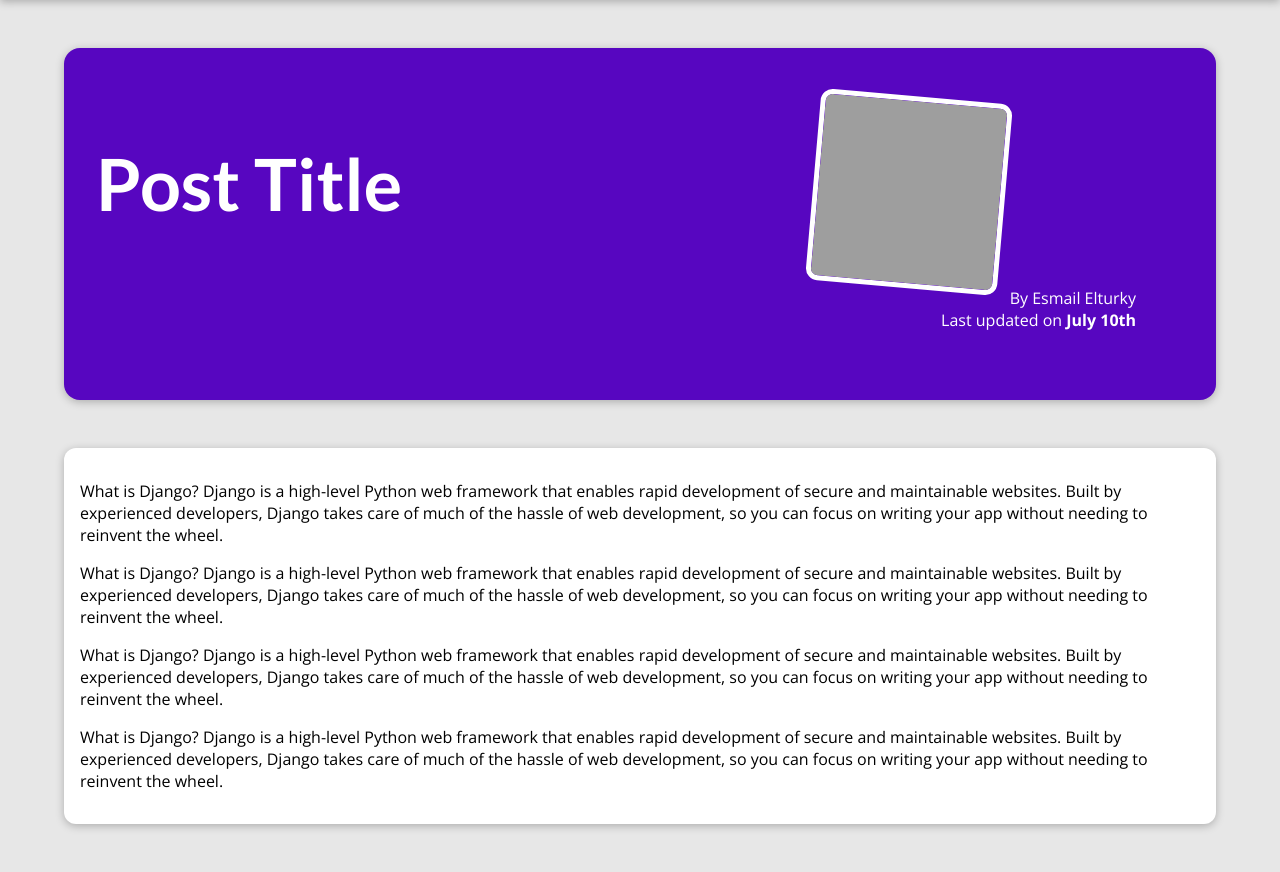
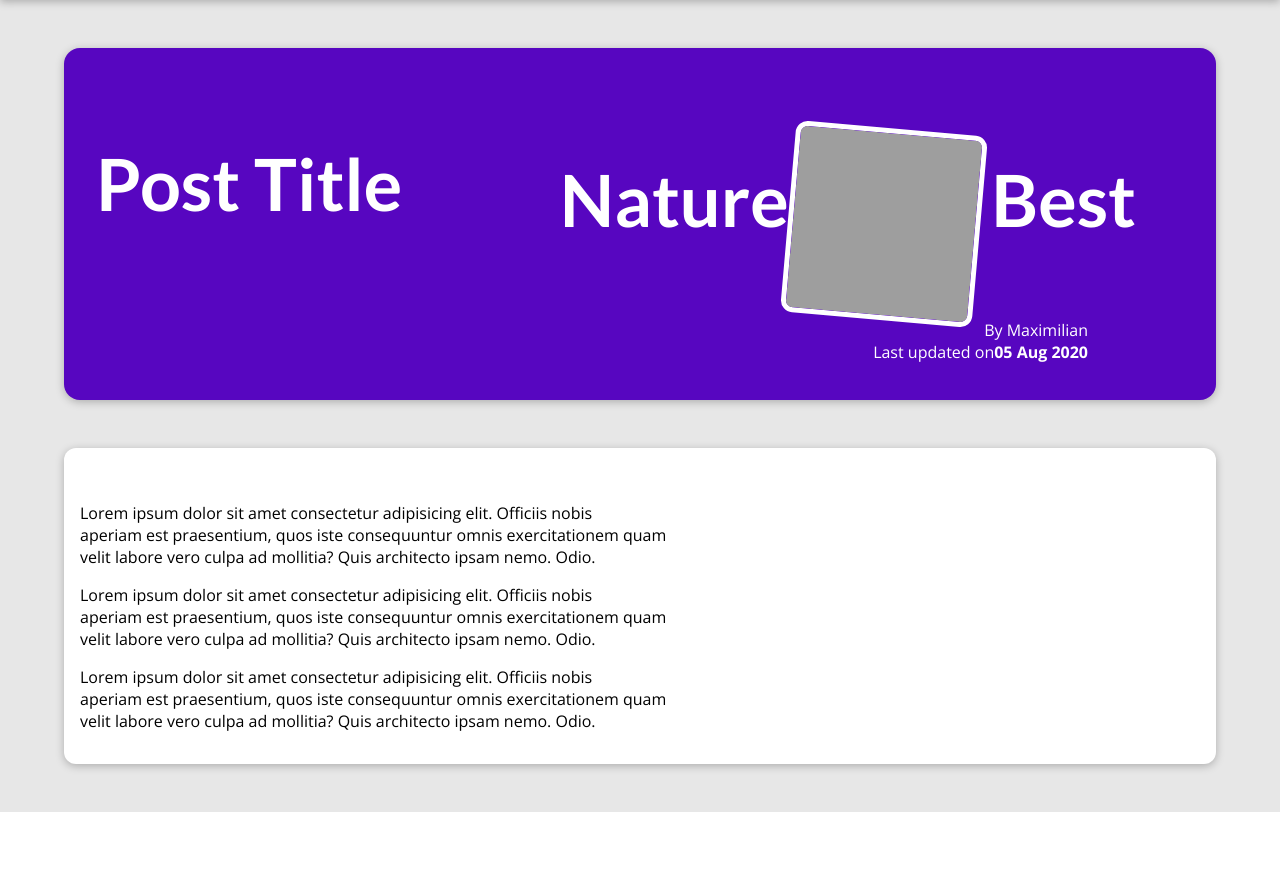
Before and after one commit to EsmailElturky/My-Blog, a Django app: page /posts/into-the-woods in a window 1280 px wide. Shown: the part 80-952 px from the top of the page. After the commit the page ends 892 px from the top, so only its background shows below. Run offline with Django 4.2, Linux system fonts and the light colour scheme; grey boxes are pictures that could not be loaded.

Commit message:
binding dump data

```diff
--- a/blog/templates/blog/home.html
+++ b/blog/templates/blog/home.html
@@ -23,7 +23,9 @@
         My Latest Posts
     </h2>
     <ul>
+        {% for post in posts %}
         {% include "blog/includes/post.html" %}
+        {% endfor %}
     </ul>
     </section>
     <section id="about">
--- a/blog/templates/blog/post-detail.html
+++ b/blog/templates/blog/post-detail.html
@@ -3,29 +3,22 @@
 {% block styles %}
     <link rel="stylesheet" href="{% static 'blog/post-detail.css' %}">
 {% endblock %}
-{% block title %}This Post Title{% endblock %}
+{% block title %}{{ post.title }}{% endblock %}
 {% block content %}
     <section id="summary">
     <h2>Post Title</h2>
         <article>
-            <img src="https://www.datocms-assets.com/45470/1631795624-logo-django.png?fm=webp" alt="Post Title">
-
-            <adress>By Esmail Elturky</adress>
-            <div >
-                Last updated on <time>July 10th</time>
-            </div>
+            <h2>{{ post.title }}</h2>
+            <article>
+                <img src="{{ post.image}}" alt="">
+                <adress>By {{ post.author }}</adress>
+                <div>Last updated on<time>{{ post.date | date:"d M Y" }}</time></div>
+            </article>
 
         </article>
 
     </section>
     <main>
-    <p>
-    What is Django? Django is a high-level Python web framework that enables rapid development of secure and maintainable websites. Built by experienced developers, Django takes care of much of the hassle of web development, so you can focus on writing your app without needing to reinvent the wheel.</p>
-      <p>
-    What is Django? Django is a high-level Python web framework that enables rapid development of secure and maintainable websites. Built by experienced developers, Django takes care of much of the hassle of web development, so you can focus on writing your app without needing to reinvent the wheel.</p>
-      <p>
-    What is Django? Django is a high-level Python web framework that enables rapid development of secure and maintainable websites. Built by experienced developers, Django takes care of much of the hassle of web development, so you can focus on writing your app without needing to reinvent the wheel.</p>
-      <p>
-    What is Django? Django is a high-level Python web framework that enables rapid development of secure and maintainable websites. Built by experienced developers, Django takes care of much of the hassle of web development, so you can focus on writing your app without needing to reinvent the wheel.</p>
-    </main>
+    {{ post.content|linebreaks}}
+   </main>
 {% endblock %}
--- a/blog/views.py
+++ b/blog/views.py
@@ -1,14 +1,86 @@
+from datetime import date
+
 from django.shortcuts import render
 
+# Create your views here.
 
-# Create your views here.
+all_posts = [
+    {
+        "slug": "hike-in-the-mountains",
+        "image": "mountains.jpg",
+        "author": "Esmail",
+        "date": date(2021, 7, 21),
+        "title": "Mountain Hiking",
+        "excerpt": "There's nothing like the views you get when hiking in the mountains! And I wasn't even prepared for what happened whilst I was enjoying the view!",
+        "content": """
+          Lorem ipsum dolor sit amet consectetur adipisicing elit. Officiis nobis
+          aperiam est praesentium, quos iste consequuntur omnis exercitationem quam
+          velit labore vero culpa ad mollitia? Quis architecto ipsam nemo. Odio.
+
+          Lorem ipsum dolor sit amet consectetur adipisicing elit. Officiis nobis
+          aperiam est praesentium, quos iste consequuntur omnis exercitationem quam
+          velit labore vero culpa ad mollitia? Quis architecto ipsam nemo. Odio.
+
+          Lorem ipsum dolor sit amet consectetur adipisicing elit. Officiis nobis
+          aperiam est praesentium, quos iste consequuntur omnis exercitationem quam
+          velit labore vero culpa ad mollitia? Quis architecto ipsam nemo. Odio.
+        """
+    },
+    {
+        "slug": "programming-is-fun",
+        "image": "https://assets.thehansindia.com/h-upload/2021/07/31/1092805-tech.webp",
+        "author": "Esmail",
+        "date": date(2022, 3, 10),
+        "title": "Programming Is Great!",
+        "excerpt": "Did you ever spend hours searching that one error in your code? Yep - that's what happened to me yesterday...",
+        "content": """
+          Lorem ipsum dolor sit amet consectetur adipisicing elit. Officiis nobis
+          aperiam est praesentium, quos iste consequuntur omnis exercitationem quam
+          velit labore vero culpa ad mollitia? Quis architecto ipsam nemo. Odio.
+
+          Lorem ipsum dolor sit amet consectetur adipisicing elit. Officiis nobis
+          aperiam est praesentium, quos iste consequuntur omnis exercitationem quam
+          velit labore vero culpa ad mollitia? Quis architecto ipsam nemo. Odio.
+
+          Lorem ipsum dolor sit amet consectetur adipisicing elit. Officiis nobis
+          aperiam est praesentium, quos iste consequuntur omnis exercitationem quam
+          velit labore vero culpa ad mollitia? Quis architecto ipsam nemo. Odio.
+        """
+    },
+    {
+        "slug": "into-the-woods",
+        "image": "https://assets.thehansindia.com/h-upload/2021/07/31/1092805-tech.webp",
+        "author": "Maximilian",
+        "date": date(2020, 8, 5),
+        "title": "Nature At Its Best",
+        "excerpt": "Nature is amazing! The amount of inspiration I get when walking in nature is incredible!",
+        "content": """
+          Lorem ipsum dolor sit amet consectetur adipisicing elit. Officiis nobis
+          aperiam est praesentium, quos iste consequuntur omnis exercitationem quam
+          velit labore vero culpa ad mollitia? Quis architecto ipsam nemo. Odio.
+
+          Lorem ipsum dolor sit amet consectetur adipisicing elit. Officiis nobis
+          aperiam est praesentium, quos iste consequuntur omnis exercitationem quam
+          velit labore vero culpa ad mollitia? Quis architecto ipsam nemo. Odio.
+
+          Lorem ipsum dolor sit amet consectetur adipisicing elit. Officiis nobis
+          aperiam est praesentium, quos iste consequuntur omnis exercitationem quam
+          velit labore vero culpa ad mollitia? Quis architecto ipsam nemo. Odio.
+        """
+    }
+]
+
+
 def starting_page(request):
-    return render(request, 'blog/home.html')
+    sorted_posts = sorted(all_posts, key=lambda post: post['date'], reverse=True)
+    latest_posts = sorted_posts[:3]
+    return render(request, 'blog/home.html', {"posts": latest_posts})
 
 
 def posts(request):
-    return render(request, 'blog/all-posts.html')
+    return render(request, 'blog/all-posts.html', {"all_posts": all_posts})
 
 
 def post_detail(request, slug):
-    return render(request, 'blog/post-detail.html')
+    identified_post = next((post for post in all_posts if post['slug'] == slug), None)
+    return render(request, 'blog/post-detail.html', {'post': identified_post})
```
Also changed, not shown: blog/templates/blog/all-posts.html (+2 -5 lines), blog/templates/blog/includes/post.html (+6 -4 lines), templates/404.html (added, +8 -0 lines).
